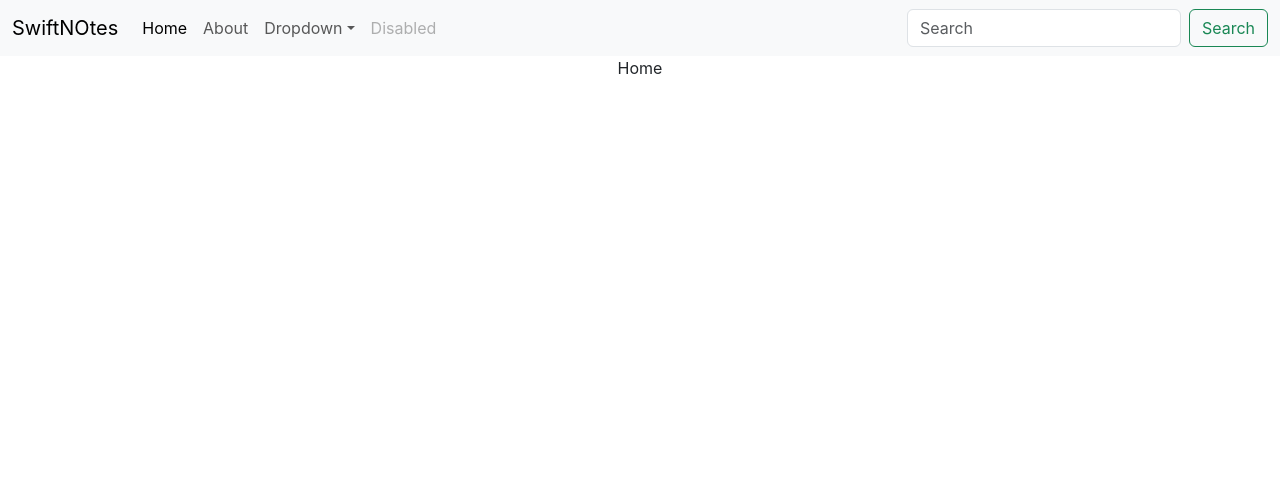
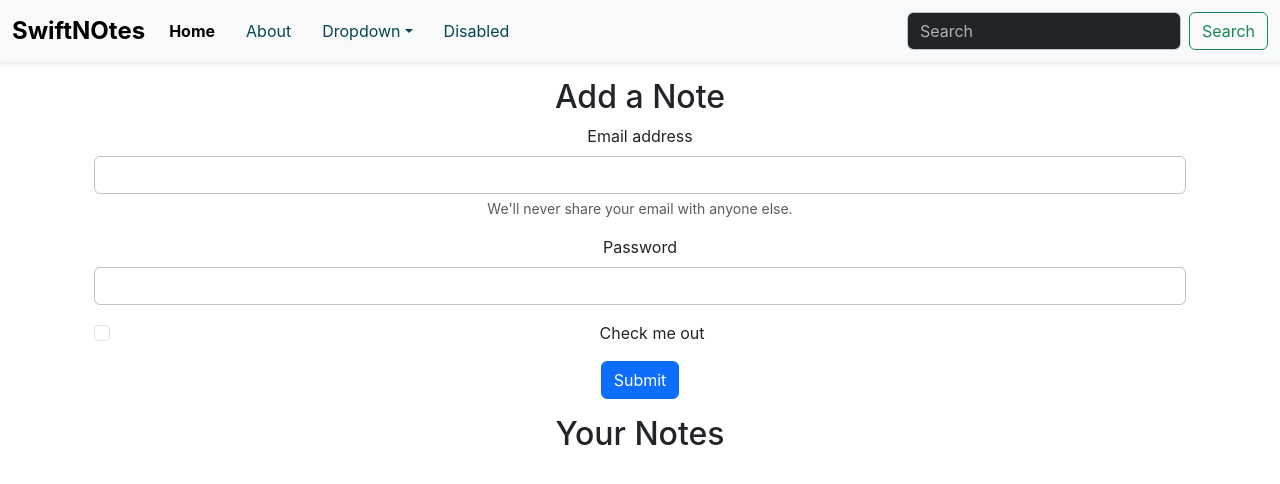
Before and after one commit to UtkarshShrivastava1/SwiftNotes, a React (Create React App) app in the folder frontend/swiftnotes/: page / in a window 1280 px wide. Shown: the top 484 px of the page. Built offline with nearby package versions, Linux system fonts and the light colour scheme.

Commit message:
Commit_14[Form added to Home]

```diff
--- a/frontend/swiftnotes/public/index.html
+++ b/frontend/swiftnotes/public/index.html
@@ -1,5 +1,5 @@
 <!DOCTYPE html>
-<html lang="en">
+<html lang="en" data-bs-theme="light">
   <head>
     <meta charset="utf-8" />
     <link rel="icon" href="%PUBLIC_URL%/favicon.ico" />
--- a/frontend/swiftnotes/src/App.js
+++ b/frontend/swiftnotes/src/App.js
@@ -10,11 +10,12 @@
       <NoteState>
         <Router>
           <Navbar />
-
-          <Routes>
-            <Route path="/" element={<Home />} />
-            <Route path="/about" element={<About />} />
-          </Routes>
+          <div className="container">
+            <Routes>
+              <Route path="/" element={<Home />} />
+              <Route path="/about" element={<About />} />
+            </Routes>
+          </div>
         </Router>
       </NoteState>
     </div>
--- a/frontend/swiftnotes/src/Components/Home.js
+++ b/frontend/swiftnotes/src/Components/Home.js
@@ -1,7 +1,56 @@
+// Components/Home.js
 import React from "react";
 
 const Home = () => {
-  return <div>Home</div>;
+  return (
+    <div>
+      <div className="container my-3">
+        <h2>Add a Note</h2>
+        <form>
+          <div className="mb-3">
+            <label htmlFor="exampleInputEmail1" className="form-label">
+              Email address
+            </label>
+            <input
+              type="email"
+              className="form-control"
+              id="exampleInputEmail1"
+              aria-describedby="emailHelp"
+            />
+            <div id="emailHelp" className="form-text">
+              We'll never share your email with anyone else.
+            </div>
+          </div>
+          <div className="mb-3">
+            <label htmlFor="exampleInputPassword1" className="form-label">
+              Password
+            </label>
+            <input
+              type="password"
+              className="form-control"
+              id="exampleInputPassword1"
+            />
+          </div>
+          <div className="mb-3 form-check">
+            <input
+              type="checkbox"
+              className="form-check-input"
+              id="exampleCheck1"
+            />
+            <label className="form-check-label" htmlFor="exampleCheck1">
+              Check me out
+            </label>
+          </div>
+          <button type="submit" className="btn btn-primary">
+            Submit
+          </button>
+        </form>
+        <div className="container my-3">
+          <h2>Your Notes</h2>
+        </div>
+      </div>
+    </div>
+  );
 };
 
 export default Home;
--- /dev/null
+++ b/frontend/swiftnotes/src/Components/Navbar.css
@@ -0,0 +1,49 @@
+/* Custom styles for the Navbar */
+.navbar {
+  background-color: #2c3e50; /* Set the background color */
+  color: #7a0dcd; /* Set the text color */
+  border-radius: 0; /* Remove border-radius for a modern look */
+  box-shadow: 0px 2px 5px rgba(0, 0, 0, 0.1); /* Add a subtle box shadow */
+}
+
+.navbar-brand {
+  font-size: 1.5rem; /* Increase the font size of the brand */
+  font-weight: bold; /* Make the brand text bold */
+}
+
+.navbar-toggler-icon {
+  background-color: #219bba; /* Set the color of the toggler icon */
+}
+
+.navbar-nav .nav-link {
+  color: #064555; /* Set the color of the nav links */
+  margin-right: 15px; /* Add some space between nav links */
+}
+
+.navbar-nav .nav-link.active {
+  font-weight: bold; /* Highlight active nav link with bold text */
+}
+
+.nav-item.dropdown:hover .dropdown-menu {
+  display: block; /* Show dropdown menu on hover */
+}
+
+.dropdown-menu {
+  background-color: #34495e; /* Set the background color of the dropdown */
+  border: none; /* Remove border for a cleaner look */
+}
+
+.dropdown-item {
+  color: #ecf0f1; /* Set the color of dropdown items */
+}
+
+.form-control {
+  border: 1px solid #bdc3c7; /* Set the border color for the search input */
+}
+
+/* Responsive styles */
+@media (max-width: 768px) {
+  .navbar-nav {
+    margin-top: 10px; /* Adjust spacing for mobile view */
+  }
+}
--- a/frontend/swiftnotes/src/Components/Navbar.js
+++ b/frontend/swiftnotes/src/Components/Navbar.js
@@ -1,7 +1,8 @@
+//Navbar.js
 import { useEffect } from "react";
 import React from "react";
 import { Link, useLocation } from "react-router-dom";
-
+import "./Navbar.css";
 const Navbar = () => {
   let location = useLocation();
   useEffect(() => {
@@ -23,9 +24,13 @@
             aria-expanded="false"
             aria-label="Toggle navigation"
           >
-            <span className="navbar-toggler-icon"></span>
+            <span className="navbar-toggler-icon "></span>
           </button>
-          <div className="collapse navbar-collapse" id="navbarSupportedContent">
+          <div
+            className="collapse navbar-collapse"
+            id="navbarSupportedContent"
+            data-bs-theme="dark"
+          >
             <ul className="navbar-nav me-auto mb-2 mb-lg-0">
               <li className="nav-item">
                 <Link
@@ -78,7 +83,7 @@
                   </li>
                 </ul>
               </li>
-              <li className="nav-item">
+              <li className="nav-item ">
                 <Link className="nav-link disabled" to="#" aria-disabled="true">
                   Disabled
                 </Link>
```
